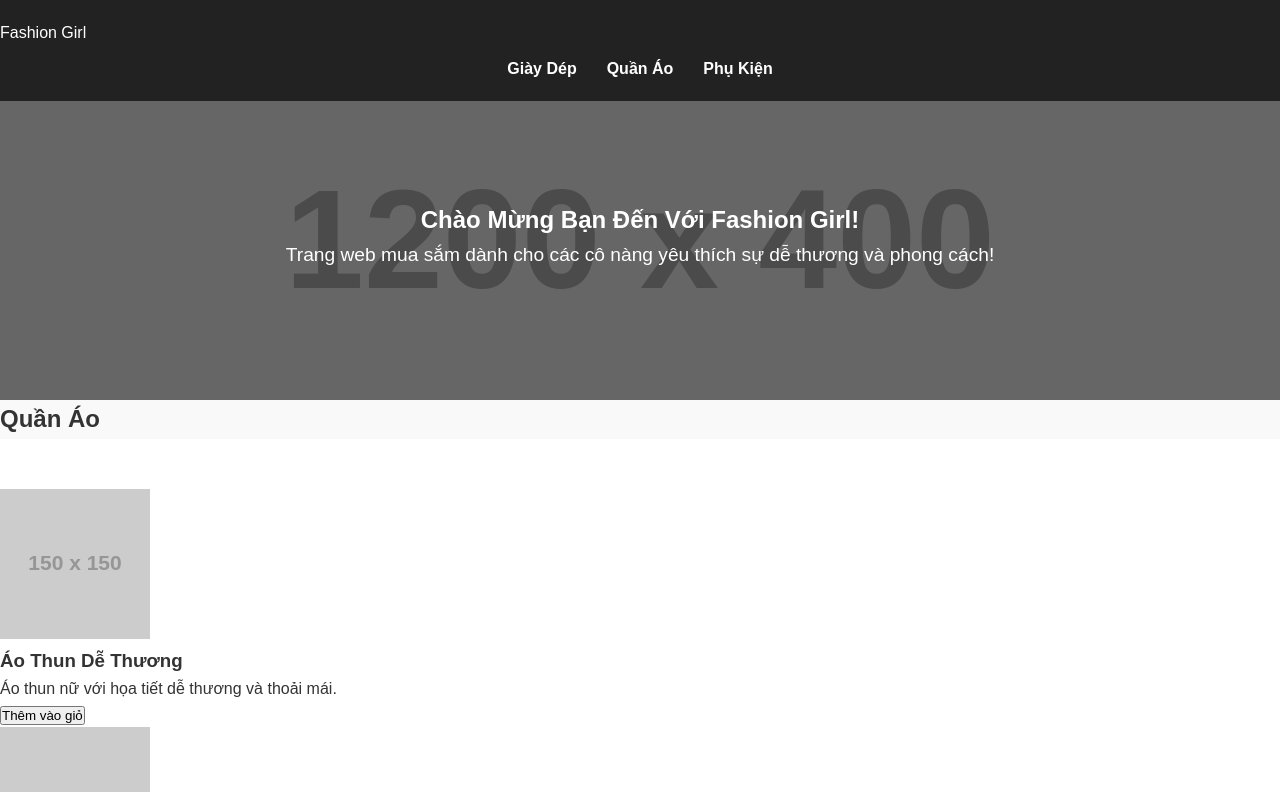
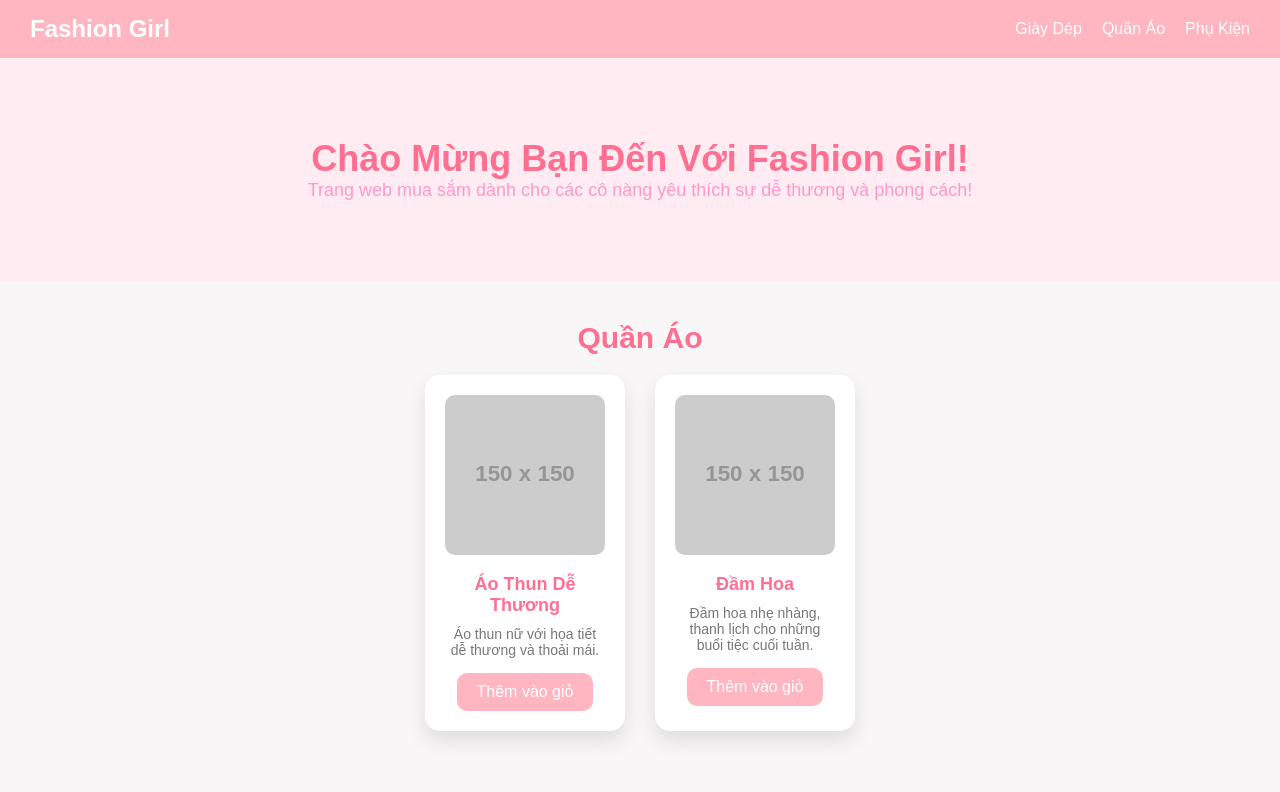
Before and after one commit to duzz17/ducnguyen2888, a plain HTML site: page index.html in a window 1280 px wide. Shown: the top 792 px of the page. Drawn offline with Linux system fonts and the light colour scheme; placeholder pictures from the web are drawn by us.

Commit message:
Update style.css

```diff
--- a/assets/css/style.css
+++ b/assets/css/style.css
@@ -1,171 +1,133 @@
-/* Reset CSS */
+/* Reset một số kiểu mặc định của trình duyệt */
 * {
     margin: 0;
     padding: 0;
     box-sizing: border-box;
 }
 
+/* Toàn bộ body của trang web */
 body {
     font-family: 'Arial', sans-serif;
-    line-height: 1.6;
-    background-color: #f9f9f9;
+    background-color: #f9f6f7;
     color: #333;
 }
 
-.container {
-    width: 90%;
-    max-width: 1200px;
-    margin: 0 auto;
+/* Thanh điều hướng */
+.navbar {
+    background-color: #ffb6c1;
+    display: flex;
+    justify-content: space-between;
+    padding: 15px 30px;
+    align-items: center;
 }
 
-header {
-    background-color: #222;
+.navbar .logo {
+    font-size: 24px;
+    font-weight: bold;
     color: #fff;
-    padding: 20px 0;
-    box-shadow: 0 2px 10px rgba(0, 0, 0, 0.1);
 }
 
-header h1 {
-    text-align: center;
-    font-size: 2.5rem;
+.navbar nav ul {
+    list-style-type: none;
+    display: flex;
 }
 
-nav ul {
-    display: flex;
-    justify-content: center;
-    list-style: none;
-    margin-top: 10px;
+.navbar nav ul li {
+    margin-left: 20px;
 }
 
-nav ul li {
-    margin: 0 15px;
+.navbar nav ul li a {
+    text-decoration: none;
+    color: #fff;
+    font-size: 16px;
 }
 
-nav ul li a {
-    color: #fff;
-    text-decoration: none;
-    font-weight: bold;
-    transition: color 0.3s;
+/* Phần hero */
+.hero {
+    text-align: center;
+    padding: 80px 20px;
+    background-color: #ffebf2;
 }
 
-nav ul li a:hover {
-    color: #28a745;
+.hero h1 {
+    font-size: 36px;
+    color: #ff6f91;
 }
 
-.hero {
-    background: linear-gradient(rgba(0, 0, 0, 0.5), rgba(0, 0, 0, 0.5)), url('https://via.placeholder.com/1200x400');
-    background-size: cover;
-    background-position: center;
-    color: #fff;
-    padding: 100px 0;
+.hero p {
+    font-size: 18px;
+    color: #ff99cc;
+}
+
+/* Các mục sản phẩm */
+.product-category {
+    padding: 40px 20px;
     text-align: center;
 }
 
-.hero h2 {
-    font-size: 2.5rem;
+.product-category h2 {
+    font-size: 30px;
+    color: #ff6f91;
     margin-bottom: 20px;
 }
 
-.hero p {
-    font-size: 1.2rem;
-    margin-bottom: 30px;
-}
-
-.hero .btn {
-    background-color: #28a745;
-    padding: 10px 20px;
-    color: #fff;
-    text-decoration: none;
-    border-radius: 5px;
-    transition: background-color 0.3s;
-}
-
-.hero .btn:hover {
-    background-color: #218838;
-}
-
 .products {
-    padding: 50px 0;
-    background-color: #fff;
-}
-
-.products h2 {
-    text-align: center;
-    font-size: 2rem;
-    margin-bottom: 40px;
-}
-
-.product-grid {
     display: flex;
-    justify-content: space-around;
+    justify-content: center;
+    gap: 30px;
     flex-wrap: wrap;
 }
 
-.product-card {
+.product {
     background-color: #fff;
-    border: 1px solid #ddd;
-    border-radius: 10px;
     padding: 20px;
-    width: 300px;
-    margin: 20px;
+    border-radius: 15px;
+    width: 200px;
+    box-shadow: 0px 10px 20px rgba(0, 0, 0, 0.1);
     text-align: center;
-    box-shadow: 0 4px 8px rgba(0, 0, 0, 0.1);
-    transition: transform 0.3s, box-shadow 0.3s;
 }
 
-.product-card:hover {
-    transform: translateY(-10px);
-    box-shadow: 0 8px 16px rgba(0, 0, 0, 0.2);
-}
-
-.product-card img {
-    max-width: 100%;
+.product img {
+    width: 100%;
     border-radius: 10px;
     margin-bottom: 15px;
 }
 
-.product-card h3 {
-    font-size: 1.5rem;
+.product h3 {
+    font-size: 18px;
+    color: #ff6f91;
     margin-bottom: 10px;
 }
 
-.product-card p {
-    font-size: 1.1rem;
+.product p {
+    font-size: 14px;
+    color: #777;
     margin-bottom: 15px;
 }
 
-.product-card .btn {
-    background-color: #28a745;
+.product button {
+    background-color: #ffb6c1;
+    border: none;
+    color: #fff;
     padding: 10px 20px;
-    color: #fff;
-    text-decoration: none;
-    border-radius: 5px;
-    transition: background-color 0.3s;
+    font-size: 16px;
+    border-radius: 10px;
+    cursor: pointer;
 }
 
-.product-card .btn:hover {
-    background-color: #218838;
+.product button:hover {
+    background-color: #ff99cc;
 }
 
+/* Footer */
 footer {
-    background-color: #222;
-    color: #fff;
-    padding: 20px 0;
+    background-color: #ffb6c1;
     text-align: center;
+    padding: 15px;
     margin-top: 50px;
 }
 
-footer .social-icons {
-    margin-top: 10px;
+footer p {
+    color: #fff;
+    font-size: 14px;
 }
-
-footer .social-icons a {
-    color: #fff;
-    margin: 0 10px;
-    font-size: 1.2rem;
-    transition: color 0.3s;
-}
-
-footer .social-icons a:hover {
-    color: #28a745;
-}
```
